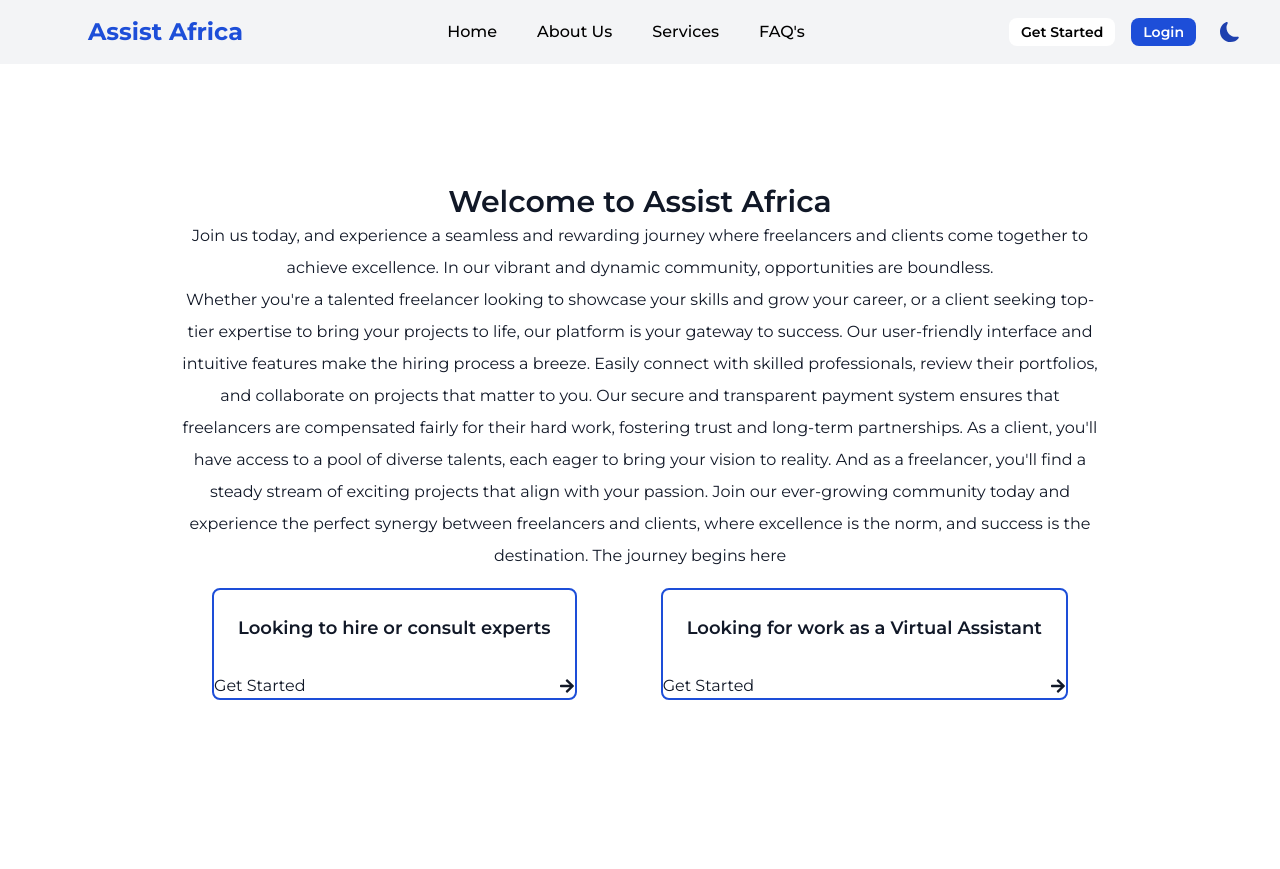
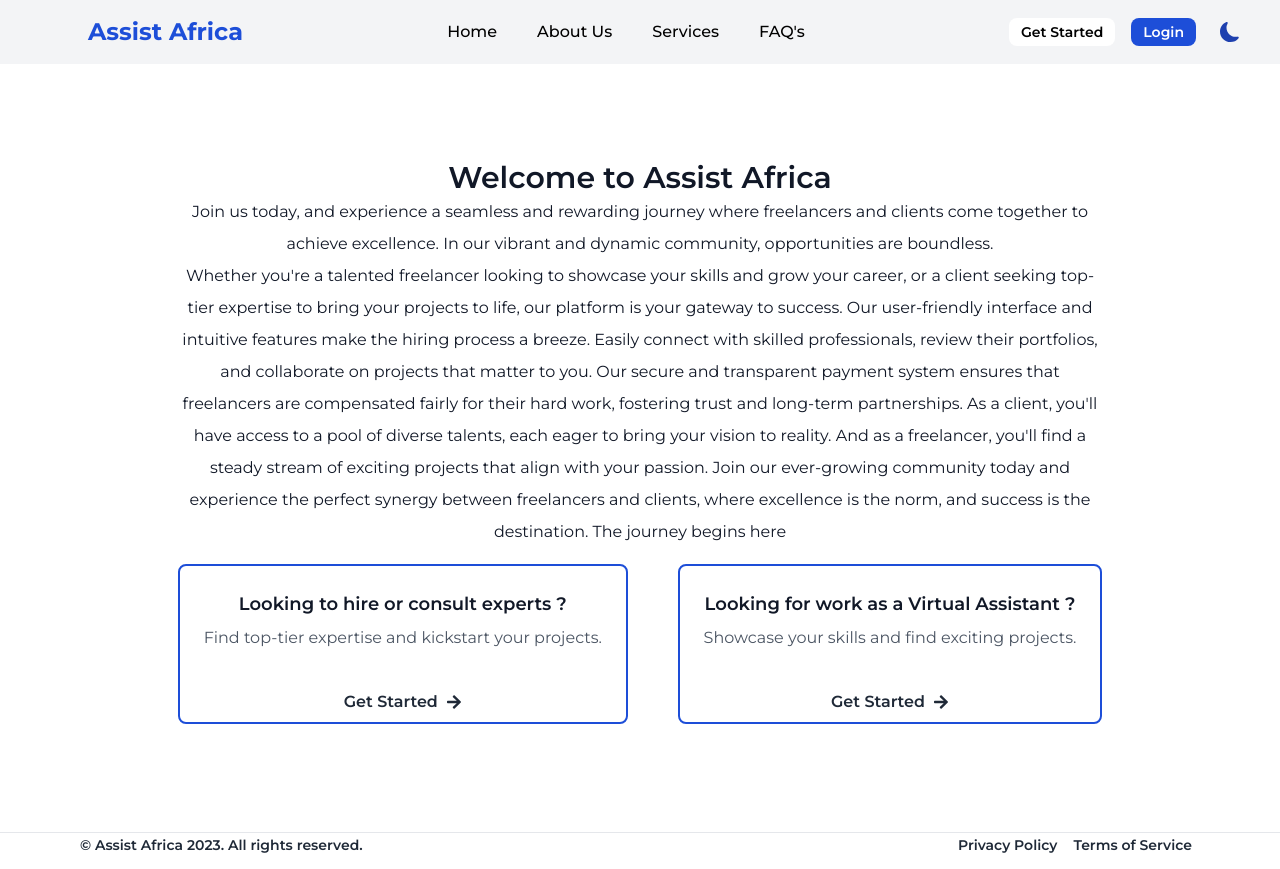
Before and after one commit to Company-XY/Client, a React (Vite) app: page /register in a window 1280 px wide. Before the commit the page ends 820 px from the top, so only its background shows below. Built offline with nearby package versions, Linux system fonts and the light colour scheme.

Commit message:
'cleanup_3'

```diff
--- /dev/null
+++ b/src/components/Footer/Footer2.jsx
@@ -0,0 +1,37 @@
+import { Link, useLocation } from "react-router-dom";
+
+const Footer2 = () => {
+  const location = useLocation();
+  const currentYear = new Date().getFullYear();
+
+  const isHomePage = location.pathname === "/";
+
+  if (isHomePage) {
+    return null;
+  }
+
+  return (
+    <footer className="text-gray-800 py-3 bottom-0 w-full bg-white">
+      <hr />
+      <div className="max-w-6xl mx-auto px-4">
+        <div className="flex justify-between items-center font-semibold">
+          <div>
+            <p className="text-sm">
+              &copy; Assist Africa {currentYear}. All rights reserved.
+            </p>
+          </div>
+          <div>
+            <Link to="/privacy" className="text-sm mx-2 hover:text-gray-400">
+              Privacy Policy
+            </Link>
+            <Link to="/terms" className="text-sm mx-2 hover:text-gray-400">
+              Terms of Service
+            </Link>
+          </div>
+        </div>
+      </div>
+    </footer>
+  );
+};
+
+export default Footer2;
--- a/src/layout/Layout.jsx
+++ b/src/layout/Layout.jsx
@@ -1,6 +1,7 @@
 import { useSelector } from "react-redux";
 import Header from "../components/Header/NewHeader";
 import Routers from "../routes/Routers";
+import Footer2 from "../components/Footer/Footer2";
 
 const Layout = () => {
   const darkMode = useSelector((state) => state.darkMode.darkMode);
@@ -10,8 +11,11 @@ const Layout = () => {
       <section className="w-full fixed top-0">
         <Header darkMode={darkMode} />
       </section>
-      <section className="">
+      <section className="min-h-[90vh]">
         <Routers />
+      </section>
+      <section>
+        <Footer2 />
       </section>
     </>
   );
--- a/src/pages/Dashboard/Client/Dashboard/jobPage.jsx
+++ b/src/pages/Dashboard/Client/Dashboard/jobPage.jsx
@@ -261,9 +261,6 @@ const JobPage = () => {
                               disabled={selectedBidLoading || awarded}
                             >
                               {selectedBidId === bid._id ? (
-                                selectedBidLoading ? (
-                                  <span>Please Wait</span>
-                                ) : (
                                 <span
                                   onClick={(e) => {
                                     e.stopPropagation(); // Prevents the parent click from firing
@@ -272,7 +269,6 @@ const JobPage = () => {
                                 >
                                   Back
                                 </span>
-                                )
                               ) : (
                                 <span>View Bid</span>
                               )}
--- a/src/pages/Register/Register.jsx
+++ b/src/pages/Register/Register.jsx
@@ -3,9 +3,9 @@ import { FaArrowRight } from "react-icons/fa";
 
 const Register = () => {
   return (
-    <main className="bg-cover bg-center h-[100dvh] w-full sm:px-5 md:px-10 mt-5 grid place-items-center text-gray-900">
+    <main className="bg-cover bg-center h-screen w-full sm:px-5 md:px-10 mt-5 grid place-items-center text-gray-900">
       <div className="md:px-24 px-2 mt-10 pt-5">
-        <h2 className="font-semibold text-xl md:text-3xl text-center">
+        <h2 className="font-semibold text-3xl text-center">
           Welcome to Assist Africa
         </h2>
         <p className="leading-8 px-1 md:px-10 text-center">
@@ -32,16 +32,18 @@ const Register = () => {
         </p>
         <section className="flex flex-col gap-6 justify-center md:flex-row md:justify-evenly m-4">
           <Link to="/register/client">
-            <div className="border-2 rounded-lg border-blue-700 ">
+            <div className="border-2 rounded-lg border-blue-700 hover:border-blue-400 transition duration-300">
               <div className="bg-snow-100 hover:bg-blue-400 p-6">
                 <h2 className="font-semibold text-lg mb-2 text-center">
-                  Looking to hire or consult experts
+                  Looking to hire or consult experts ?
                 </h2>
-                <p className="text-gray-600">{/* Your description */}</p>
+                <p className="text-gray-600">
+                  Find top-tier expertise and kickstart your projects.
+                </p>
               </div>
-              <div className="hidden md:flex bg-snow-200 hover:bg-blue-600 justify-between items-center">
-                <span>Get Started</span>
-                <FaArrowRight className="transform group-hover:-rotate-90 transition-all duration-300" />
+              <div className="hidden md:flex hover:bg-blue-600 justify-center space-x-2 mt-2 items-center py-2">
+                <span className="text-gray-800 font-semibold">Get Started</span>
+                <FaArrowRight className="transform group-hover:-rotate-90 text-gray-800 transition-all duration-300" />
               </div>
             </div>
           </Link>
@@ -49,16 +51,18 @@ const Register = () => {
             OR
           </span>
           <Link to="/register/freelancer">
-            <div className="border-2 rounded-lg border-blue-700 ">
+            <div className="border-2 rounded-lg border-blue-700 hover:border-blue-400 transition duration-300">
               <div className="bg-snow-100 hover:bg-blue-400 p-6">
                 <h2 className="font-semibold text-lg mb-2 text-center">
-                  Looking for work as a Virtual Assistant
+                  Looking for work as a Virtual Assistant ?
                 </h2>
-                <p className="text-gray-600">{/* Your description */}</p>
+                <p className="text-gray-600">
+                  Showcase your skills and find exciting projects.
+                </p>
               </div>
-              <div className="hidden md:flex bg-snow-200 hover:bg-blue-600 justify-between items-center">
-                <span>Get Started</span>
-                <FaArrowRight className="transform group-hover:-rotate-90 transition-all duration-300" />
+              <div className="hidden md:flex hover:bg-blue-600 justify-center space-x-2 mt-2 items-center py-2">
+                <span className="text-gray-800 font-semibold">Get Started</span>
+                <FaArrowRight className="transform group-hover:-rotate-90 text-gray-800 transition-all duration-300" />
               </div>
             </div>
           </Link>
```
Lines whose indentation alone changed are shown as unchanged.
